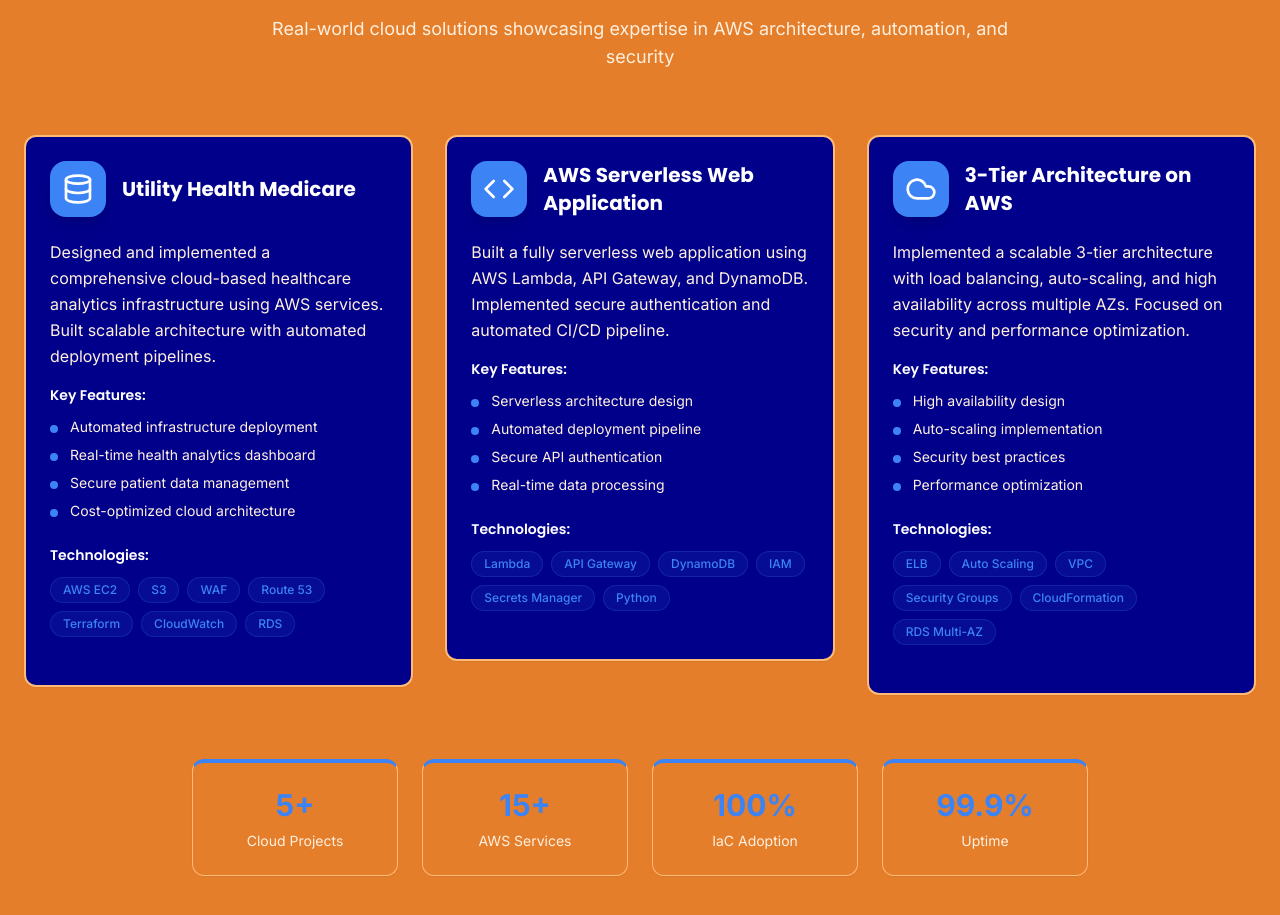
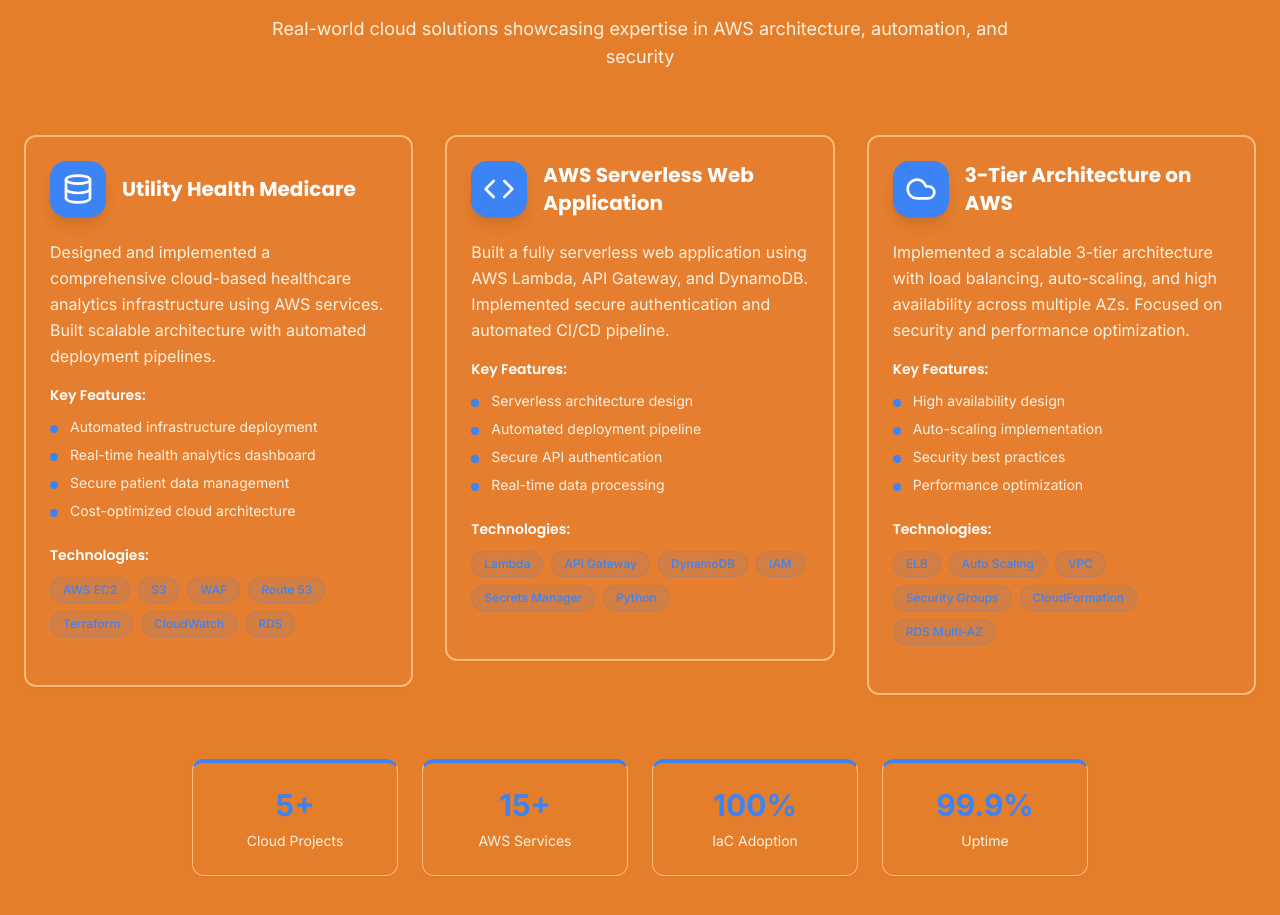
Before and after one commit to Ravi-Teja4/ravitejadeevela_portfolio, a React (Vite) app: page / in a window 1280 px wide. Shown: the part 4540-5455 px from the top of the page. Built offline with nearby package versions, Linux system fonts and the light colour scheme.

Commit message:
Update Featured Projects card background

```diff
--- a/src/components/modern/ModernProjects.tsx
+++ b/src/components/modern/ModernProjects.tsx
@@ -83,7 +83,7 @@ const ModernProjects = () => {
                 whileHover={{ scale: 1.05, y: -8 }}
                 transition={{ duration: 0.3 }}
               >
-                <Card className="h-full hover:shadow-glow transition-all duration-500 overflow-hidden border-2 border-border bg-background relative group">
+                <Card className="h-full hover:shadow-glow transition-all duration-500 overflow-hidden border-2 border-border relative group" style={{ backgroundColor: '#E57E2E' }}>
                   {/* Removed gradient overlay for solid dark theme */}
 
                   <CardHeader className="relative z-10 pb-4">
```
